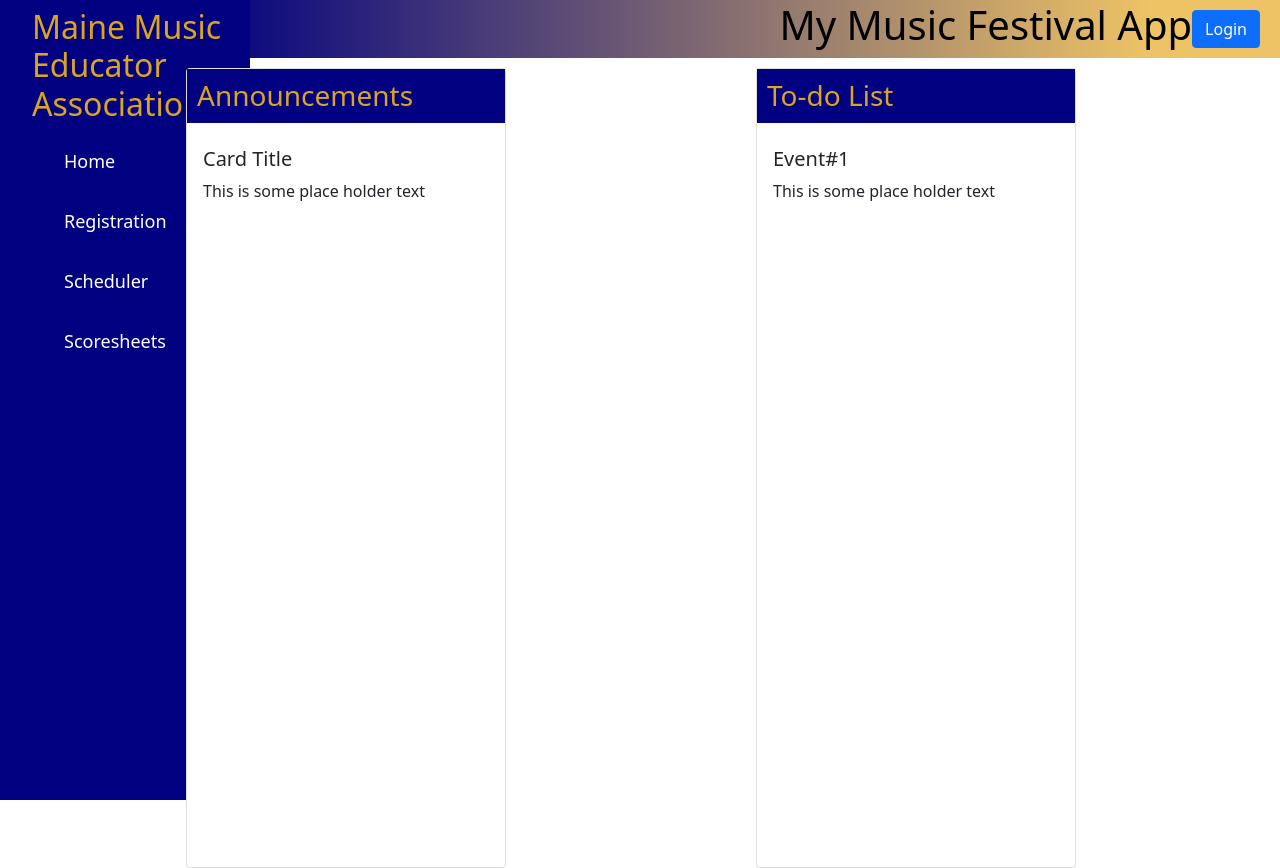
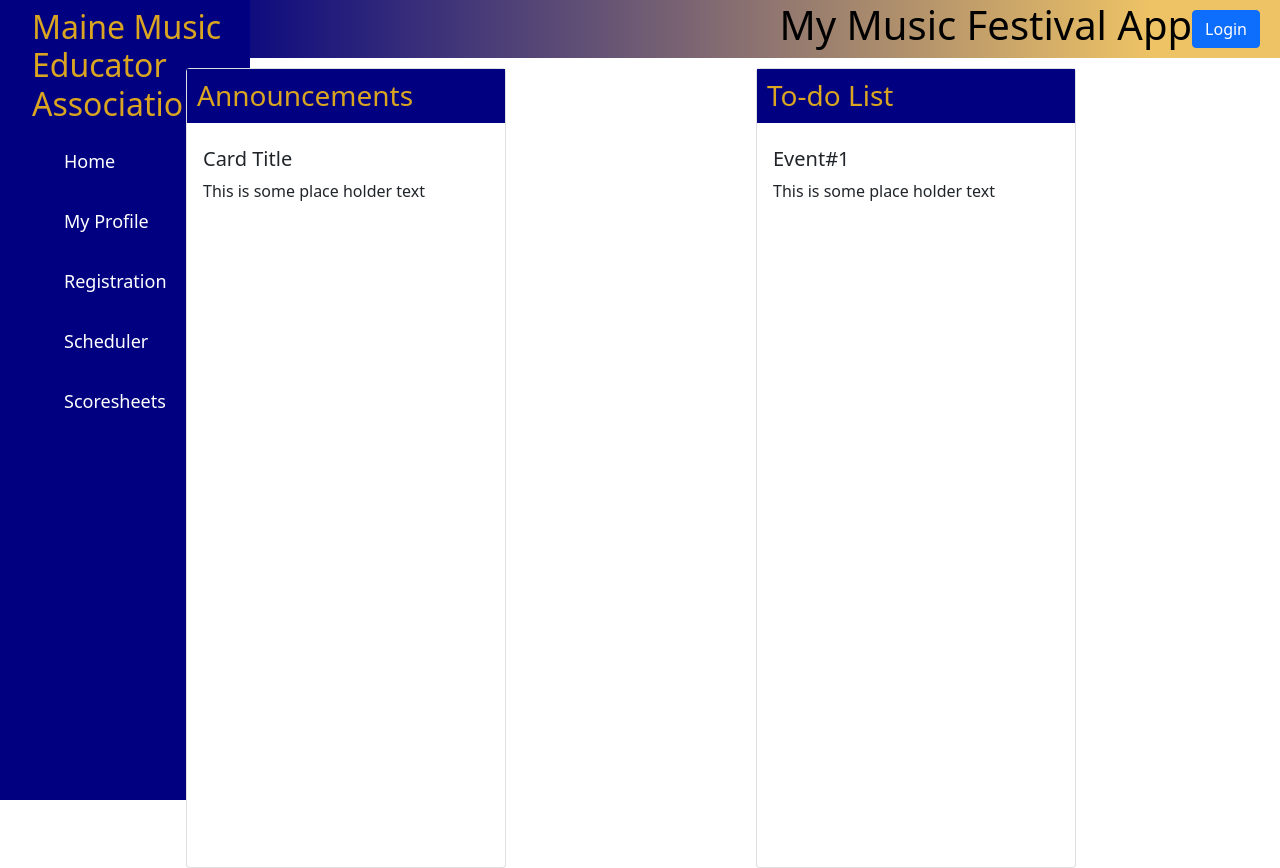
Before and after one commit to davealexander/musicfestivalapp, a React (Create React App) app: page / in a window 1280 px wide. Built offline with nearby package versions, Linux system fonts and the light colour scheme.

Commit message:
Update Sidenav.js

```diff
--- a/src/components/Sidenav/Sidenav.js
+++ b/src/components/Sidenav/Sidenav.js
@@ -13,6 +13,7 @@
           <ul>
               <h2>Maine Music Educator Association</h2>
               <li className = 'navText'><a href='/'>Home</a></li>
+              <li className = 'navText'><a href='/MyProfile'>My Profile</a></li>
               <li className = 'navText'><a href='/StudentRegistration'>Registration</a></li>
               <li className = 'navText'><a href='/Scheduler'>Scheduler</a></li>
               <li className = 'navText'><a href='/Scoresheets'>Scoresheets</a></li>
```
